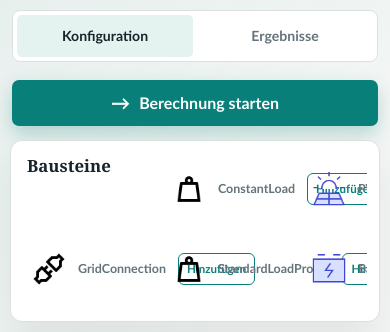
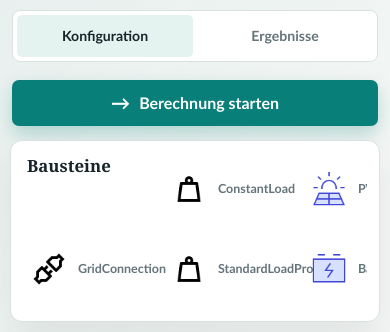
Before and after one commit to jannisdaum1-a11y/HOME-Home-Optimation-Management-Environment, a React (Vite) app in the folder frontend/reactapp/: page / in a window 390 px wide. Shown: the top 332 px of the page. Built offline with nearby package versions, Linux system fonts and the light colour scheme; no server answers.

Commit message:
Revert "mobile deploy 1.0"
This reverts commit 8d68927c3a3c8220023484ab904cb33441a12ae0.

```diff
--- a/frontend/reactapp/src/App.tsx
+++ b/frontend/reactapp/src/App.tsx
@@ -25,46 +25,6 @@ type CalculationResult = {
 };
 
 const apiUrl = (import.meta.env.VITE_API_URL ?? 'http://localhost:8000').replace(/\/$/, '');
-const assetCounters: Record<string, number> = {};
-
-function isDictionary(value: unknown): value is Record<string, unknown> {
-    return typeof value === 'object' && value !== null && !Array.isArray(value);
-}
-
-function findDefaultValue(defaults: Record<string, unknown>, key: string): unknown {
-    if (key in defaults && !isDictionary(defaults[key])) {
-        return defaults[key];
-    }
-
-    for (const value of Object.values(defaults)) {
-        if (isDictionary(value)) {
-            const defaultValue = findDefaultValue(value, key);
-            if (defaultValue !== undefined) {
-                return defaultValue;
-            }
-        }
-    }
-
-    return undefined;
-}
-
-function applyDefaults(value: Record<string, unknown>, defaults: Record<string, unknown>): Record<string, unknown> {
-    const result = structuredClone(value);
-
-    for (const [key, entry] of Object.entries(result)) {
-        if (isDictionary(entry)) {
-            result[key] = applyDefaults(entry, defaults);
-            continue;
-        }
-
-        const defaultValue = findDefaultValue(defaults, key);
-        if ((entry === null || entry === undefined) && defaultValue !== undefined) {
-            result[key] = structuredClone(defaultValue);
-        }
-    }
-
-    return result;
-}
 
 function App() {
     const [objects, setObjects] = useState<Asset[]>([{...assets.Config}]);
@@ -74,23 +34,6 @@ function App() {
     const [calculationResult, setCalculationResult] = useState<CalculationResult | null>(null);
     const [isCalculating, setIsCalculating] = useState(false);
     const [calculationError, setCalculationError] = useState<string | null>(null);
-
-    function addAsset(assetName: string) {
-        if (!(assetName in assets)) {
-            return;
-        }
-
-        const asset = applyDefaults(
-            structuredClone(assets[assetName as keyof typeof assets]) as Record<string, unknown>,
-            objects[0] as Record<string, unknown>,
-        );
-        const count = assetCounters[assetName] ?? 0;
-        assetCounters[assetName] = count + 1;
-        asset.name = `${String(asset.name)}_${count}`;
-
-        setObjects(previous => [...previous, asset as Asset]);
-        setSelectedObject(asset as Asset);
-    }
 
     async function startCalculation() {
         setIsCalculating(true);
@@ -152,7 +95,7 @@ function App() {
         <div className={activeTab === 'results' ? 'MainContent results-mode' : 'MainContent'}>
         {activeTab === 'configuration' && (
             <aside>
-                <SidebarLeft onAddAsset={addAsset}></SidebarLeft>
+                <SidebarLeft></SidebarLeft>
             </aside>
         )}
 
--- a/frontend/reactapp/src/SidebarLeft.css
+++ b/frontend/reactapp/src/SidebarLeft.css
@@ -67,19 +67,6 @@
     font-weight: 700;
 }
 
-.AssetIcon button {
-    display: none;
-    margin-left: auto;
-    padding: 6px 8px;
-    border: 1px solid var(--accent);
-    border-radius: 6px;
-    color: var(--accent);
-    background: var(--panel);
-    cursor: pointer;
-    font-size: 0.72rem;
-    font-weight: 700;
-}
-
 @media (max-width: 640px) {
     .SideBarLeft {
         display: grid;
@@ -119,8 +106,4 @@
     .AssetIcon p {
         font-size: 0.78rem;
     }
-
-    .AssetIcon button {
-        display: block;
-    }
 }
--- a/frontend/reactapp/src/SidebarLeft.tsx
+++ b/frontend/reactapp/src/SidebarLeft.tsx
@@ -10,31 +10,25 @@ type AssetData = {
 };
 type AssetIconProps = {
     name: string,
-    data: AssetData,
-    onAddAsset: (name: string) => void,
+    data: AssetData
 }
 
-function AssetIcon({name, data, onAddAsset}: AssetIconProps){
+function AssetIcon({name, data}: AssetIconProps){
     const image_path = data.image;
     return (
         <div className='AssetIcon' key={name}
         draggable onDragStart={(e) => e.dataTransfer.setData("asset", name)}>
             <img src={image_path ?? ""} alt={name} draggable={false}/>
             <p>{name}</p>
-            <button type="button" onClick={() => onAddAsset(name)}>Hinzufügen</button>
         </div>
     )
 }
-type SidebarLeftProps = {
-    onAddAsset: (name: string) => void,
-};
-
-function SidebarLeft({onAddAsset}: SidebarLeftProps) {
+function SidebarLeft() {
     return (
         <div className="SideBarLeft">
             {Object.entries(assets).map(([name, data]) => (
                 !excludeAssets.includes(name) &&
-                <AssetIcon name={name} data={data} onAddAsset={onAddAsset}></AssetIcon>
+                <AssetIcon name={name} data={data}></AssetIcon>
             ))}
         </div>
     );
```
